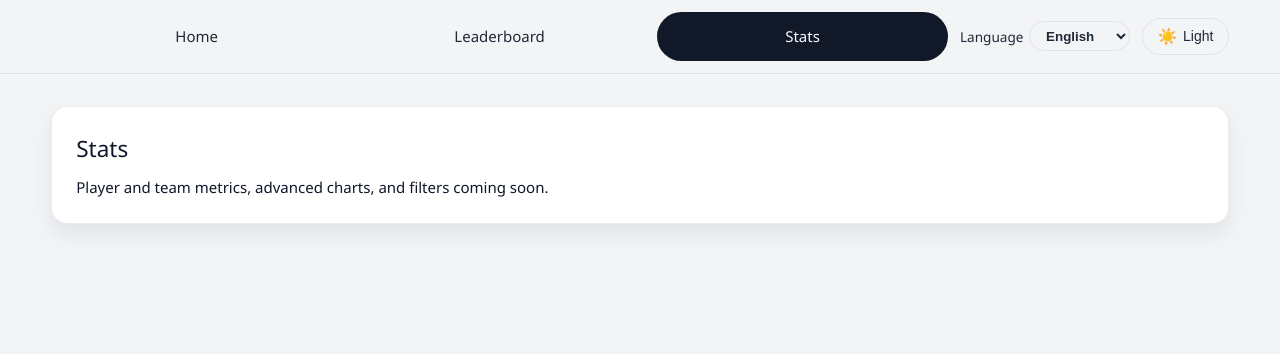
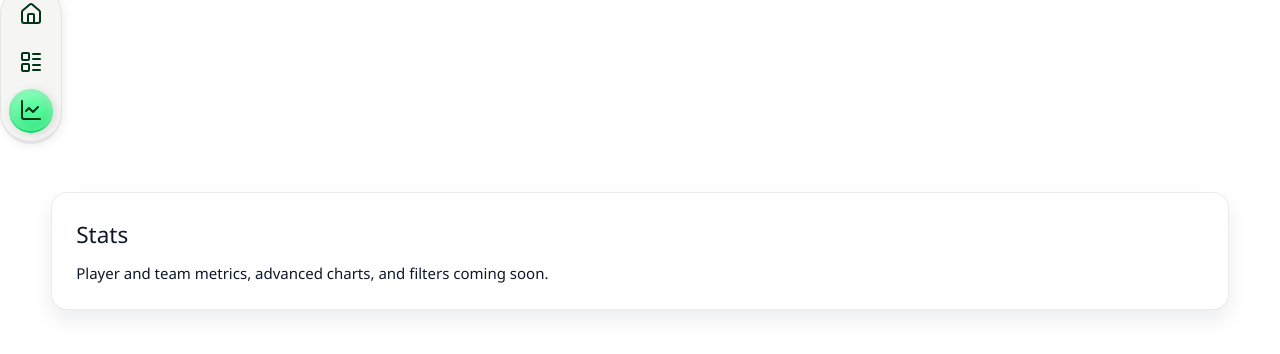
Before and after one commit to DindieWestWood/nba-mvc, a Vue app: page /stats in a window 1280 px wide. Shown: the top 354 px of the page. Built offline with nearby package versions, Linux system fonts and the light colour scheme.

Commit message:
feat: improve nav links

```diff
--- a/package.json
+++ b/package.json
@@ -29,6 +29,7 @@
     "@vitest/browser-playwright": "^4.0.8",
     "@vitest/coverage-v8": "^4.0.8",
     "cross-env": "^10.1.0",
+    "lucide-vue-next": "^0.553.0",
     "playwright": "^1.56.1",
     "storybook": "^10.0.6",
     "vite": "^7.1.11",
--- a/src/assets/base.css
+++ b/src/assets/base.css
@@ -26,17 +26,45 @@
 }
 
 :root {
-  --surface-body: #f3f4f6;
+  --accent-color-50: #eefff4;
+  --accent-color-100: #d7ffe8;
+  --accent-color-200: #b2ffd2;
+  --accent-color-300: #76ffb0;
+  --accent-color-400: #33f587;
+  --accent-color-500: #09de65;
+  --accent-color-600: #00a849;
+  --accent-color-700: #049142;
+  --accent-color-800: #0a7138;
+  --accent-color-900: #0a5d30;
+  --accent-color-950: #003418;
+
+  --stone-color-50: oklch(98.5% 0.001 106.423);
+  --stone-color-100: oklch(97% 0.001 106.424);
+  --stone-color-200: oklch(92.3% 0.003 48.717);
+  --stone-color-300: oklch(86.9% 0.005 56.366);
+  --stone-color-400: oklch(70.9% 0.01 56.259);
+  --stone-color-500: oklch(55.3% 0.013 58.071);
+  --stone-color-600: oklch(44.4% 0.011 73.639);
+  --stone-color-700: oklch(37.4% 0.01 67.558);
+  --stone-color-800: oklch(26.8% 0.007 34.298);
+  --stone-color-900: oklch(21.6% 0.006 56.043);
+  --stone-color-950: oklch(14.7% 0.004 49.25);
+}
+
+:root {
+  --surface-body: #ffffff;
   --surface-panel: #ffffff;
   --surface-panel-border: rgba(15, 23, 42, 0.08);
   --surface-panel-shadow: 0 10px 20px rgba(15, 23, 42, 0.08);
   --color-text-primary: var(--vt-c-text-light-1);
-  --color-nav-bg: rgba(243, 244, 246, 0.85);
-  --color-nav-link: #1f2937;
-  --color-nav-link-hover-border: rgba(17, 24, 39, 0.2);
-  --color-nav-link-active-bg: #111827;
-  --color-nav-link-active-text: #f8fafc;
-  --color-focus: #3b82f6;
+  --color-nav-bg: var(--stone-color-100);
+  --color-nav-link: var(--accent-color-950);
+  --color-nav-link-hover-bg: var(--stone-color-200);
+  --color-nav-link-active-bg-g0: var(--accent-color-400);
+  --color-nav-link-active-bg-g100: var(--accent-color-300);
+  --color-nav-link-active-text: var(--accent-color-950);
+  --color-nav-link-active-hover-bg: var(--accent-color-300);
+  --color-focus:  var(--accent-color-950);
 }
 
 :root[data-theme='dark'] {
@@ -45,12 +73,13 @@
   --surface-panel-border: rgba(148, 163, 184, 0.2);
   --surface-panel-shadow: 0 15px 35px rgba(2, 6, 23, 0.9);
   --color-text-primary: var(--vt-c-text-dark-1);
-  --color-nav-bg: rgba(2, 6, 23, 0.8);
-  --color-nav-link: #e2e8f0;
-  --color-nav-link-hover-border: rgba(148, 163, 184, 0.6);
-  --color-nav-link-active-bg: #38bdf8;
-  --color-nav-link-active-text: #0f172a;
-  --color-focus: #38bdf8;
+  --color-nav-bg: var(--accent-color-950);
+  --color-nav-link: var(--accent-color-50);
+  --color-nav-link-hover-bg: var(--accent-color-900);
+  --color-nav-link-active-bg: var(--accent-color-400);
+  --color-nav-link-active-text: #041f0f;
+  --color-nav-link-active-hover-bg: var(--accent-color-300);
+  --color-focus: #0fa74a;
 }
 
 *,
--- a/src/components/NavigationControls.vue
+++ b/src/components/NavigationControls.vue
@@ -5,8 +5,8 @@ import ThemeToggle from './ThemeToggle.vue'
 
 <template>
   <div class="nav-controls">
-    <LanguageSwitcher />
-    <ThemeToggle class="nav-controls__toggle" />
+    <!-- <LanguageSwitcher />
+    <ThemeToggle class="nav-controls__toggle" /> -->
   </div>
 </template>
 
--- a/src/components/NavigationLinks.vue
+++ b/src/components/NavigationLinks.vue
@@ -16,7 +16,8 @@ const { items } = useNavigation()
         :to="item.path"
         :aria-current="item.isActive ? 'page' : undefined"
       >
-        <span class="nav-links__text">{{ t(item.labelKey) }}</span>
+        <component :is="item.icon"></component>
+        <!-- <span class="nav-links__text">{{ t(item.labelKey) }}</span> -->
       </RouterLink>
     </li>
   </ul>
@@ -26,7 +27,7 @@ const { items } = useNavigation()
 .nav-links {
   list-style: none;
   display: flex;
-  gap: 0.75rem;
+  gap: 0.25rem;
   margin: 0;
   padding: 0;
 }
@@ -36,19 +37,22 @@ const { items } = useNavigation()
 }
 
 .nav-links__link {
-  display: block;
-  padding: 0.65rem 0.95rem;
+  display: flex;
+  align-items: center;
+  justify-content: center;
+  min-width: 44px;
+  height: 44px;
   border-radius: 999px;
   text-align: center;
   text-decoration: none;
   font-weight: 600;
   color: var(--color-nav-link);
-  border: 2px solid transparent;
-  transition: background 0.2s ease, color 0.2s ease, border-color 0.2s ease;
+  border-bottom: 2px solid transparent;
+  transition: background 0.2s ease, color 0.2s ease, box-shadow 0.2 ease, -webkit-box-shadow 0.2 ease;
 }
 
 .nav-links__link:hover {
-  border-color: var(--color-nav-link-hover-border);
+  background-color: var(--color-nav-link-hover-bg);
 }
 
 .nav-links__link:focus-visible {
@@ -56,8 +60,30 @@ const { items } = useNavigation()
   outline-offset: 3px;
 }
 
-.nav-links__link--active {
-  background: var(--color-nav-link-active-bg);
+.nav-links__link--active,
+.nav-links__link--active:hover {
+  background: linear-gradient(0deg, var(--color-nav-link-active-bg-g0) 0%, var(--color-nav-link-active-bg-g100) 100%);
   color: var(--color-nav-link-active-text);
+  border-bottom: 2px solid var(--accent-color-500);
+  -webkit-box-shadow: inset -2px -2px 6px 4px rgba(0,0,0,0.05),
+                      inset 2px 2px 6px 4px rgba(255,255,255,0.2),
+                      rgba(99, 99, 99, 0.2) 2px 2px 8px 0px;
+  box-shadow: inset -2px -2px 6px 6px rgba(0,0,0,0.05),
+              inset 2px 2px 6px 6px rgba(255,255,255,0.2),
+              rgba(99, 99, 99, 0.2) 2px 2px 8px 0px;
+}
+
+.nav-links__link--active:hover {
+  pointer-events: none;
+}
+
+@media screen and (min-width: 1280px) {
+  .nav-links {
+    flex-direction: column;
+  }
+
+  .nav-links__item {
+    max-width: 44px;
+  }
 }
 </style>
--- a/src/components/NavigationMenu.vue
+++ b/src/components/NavigationMenu.vue
@@ -10,30 +10,42 @@ const { t } = useI18n()
   <nav class="primary-nav" :aria-label="t('nav.ariaLabel')">
     <div class="primary-nav__inner">
       <NavigationLinks class="primary-nav__links" />
-      <NavigationControls class="primary-nav__controls" />
+      <!-- <NavigationControls class="primary-nav__controls" /> -->
     </div>
   </nav>
 </template>
 
 <style scoped>
 .primary-nav {
-  border-bottom: 1px solid var(--surface-panel-border);
+  border-top: 1px solid var(--surface-panel-border);
+  border-left: 1px solid var(--surface-panel-border);
+  border-right: 1px solid var(--surface-panel-border);
+  border-bottom: 3px solid var(--surface-panel-border);
   background: var(--color-nav-bg);
-  position: sticky;
-  top: 0;
+  position: fixed;
+  bottom: 1rem;
+  left: 50%;
+  width: calc(100% - 2rem);
+  max-width: 400px;
+  transform: translateX(-50%);
   z-index: 10;
   backdrop-filter: blur(8px);
+  padding: .5rem;
+  border-radius: 999px;
+  -webkit-box-shadow: rgba(99, 99, 99, 0.1) 2px 2px 8px 0px;
+  box-shadow: rgba(99, 99, 99, 0.1) 2px 2px 8px 0px;
 }
 
 .primary-nav__inner {
   display: flex;
+  width: 100%;
   flex-wrap: wrap;
   align-items: center;
   gap: 0.75rem;
-  padding: 0.75rem clamp(1rem, 4vw, 4rem);
 }
 
 .primary-nav__links {
+  flex-basis: 0;
   flex: 1;
 }
 
@@ -55,4 +67,14 @@ const { t } = useI18n()
     width: 100%;
   }
 }
+
+@media screen and (min-width: 1280px) {
+  .primary-nav {
+    width: fit-content;
+    position: relative;
+    transform: unset;
+    top: unset;
+    left: unset;
+  }
+}
 </style>
--- a/src/composables/useNavigation.js
+++ b/src/composables/useNavigation.js
@@ -1,10 +1,12 @@
+import { ChartLine, House, LayoutList } from 'lucide-vue-next'
 import { computed } from 'vue'
 import { useRoute, useRouter } from 'vue-router'
 
 const NAV_ITEMS = Object.freeze([
-  { id: 'home', labelKey: 'nav.home', path: '/' },
-  { id: 'leaderboard', labelKey: 'nav.leaderboard', path: '/leaderboard' },
-  { id: 'stats', labelKey: 'nav.stats', path: '/stats' },
+  { id: 'home', labelKey: 'nav.home', path: '/', icon: House },
+  { id: 'leaderboard', labelKey: 'nav.leaderboard', path: '/leaderboard', icon: LayoutList },
+  { id: 'stats', labelKey: 'nav.stats', path: '/stats', icon: ChartLine },
+
 ])
 
 export function useNavigation() {
```
Also changed, not shown: 2 other files (tests, documents, lock files or other folders).
